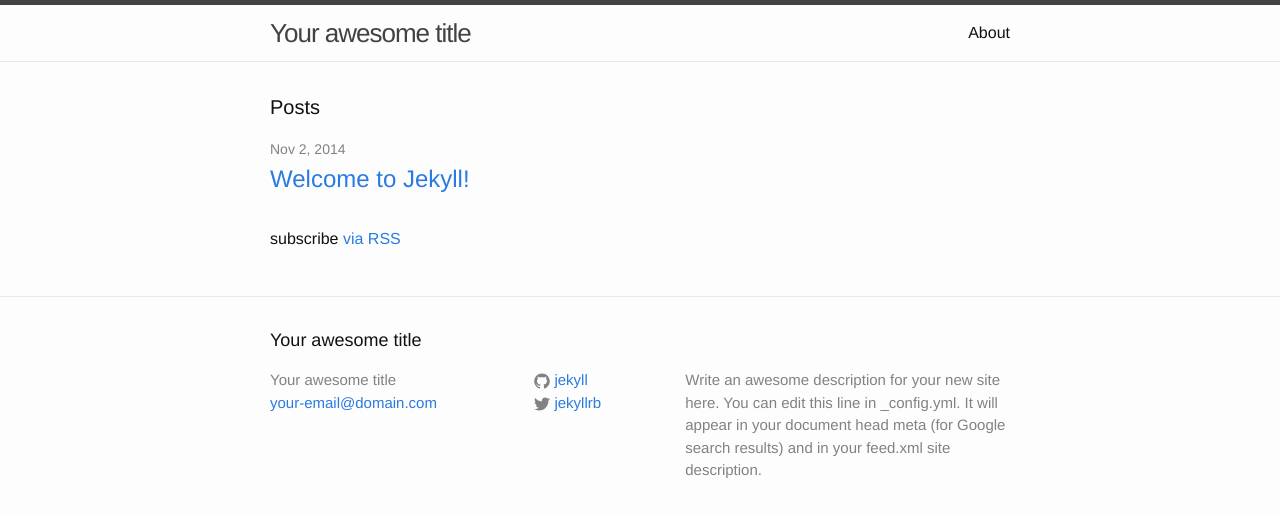
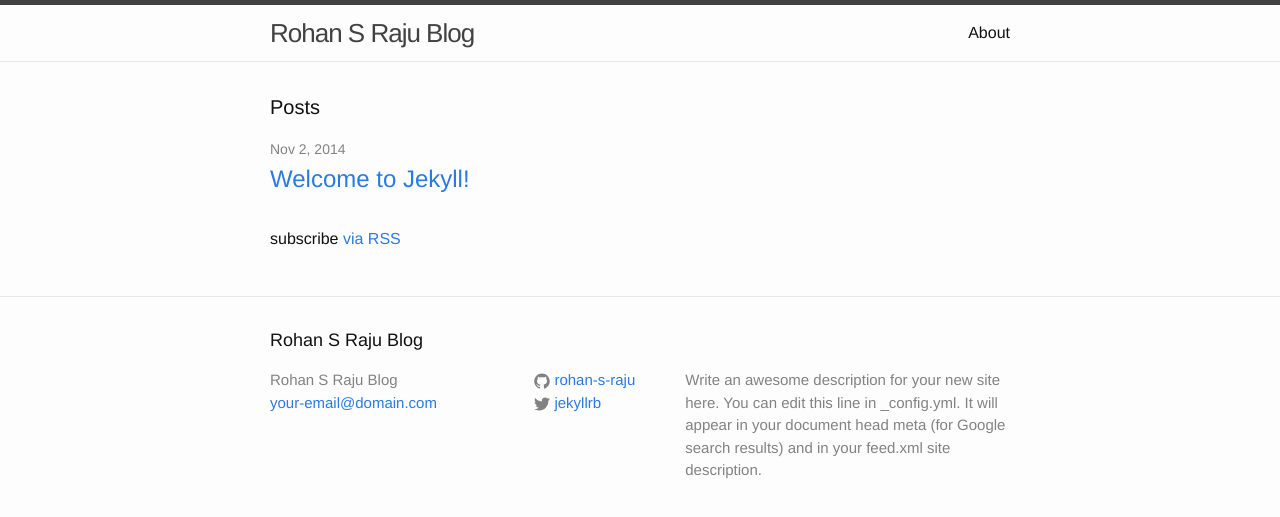
Before and after one commit to rohan-s-raju/rohan-s-raju.github.io, a Jekyll site: the page built from index.html, in a window 1280 px wide. Shown: the top 517 px of the page. Built offline with Jekyll 4.4.1, drawn with Linux system fonts in a browser that asks for light colours.

Commit message:
updating the config

```diff
--- a/_config.yml
+++ b/_config.yml
@@ -1,5 +1,5 @@
 # Site settings
-title: Your awesome title
+title: Rohan S Raju Blog
 email: your-email@domain.com
 description: > # this means to ignore newlines until "baseurl:"
   Write an awesome description for your new site here. You can edit this
@@ -8,7 +8,7 @@ description: > # this means to ignore newlines until "baseurl:"
 baseurl: "" # the subpath of your site, e.g. /blog/
 url: "http://yourdomain.com" # the base hostname & protocol for your site
 twitter_username: jekyllrb
-github_username:  jekyll
+github_username:  rohan-s-raju
 
 # Build settings
 markdown: kramdown
```
